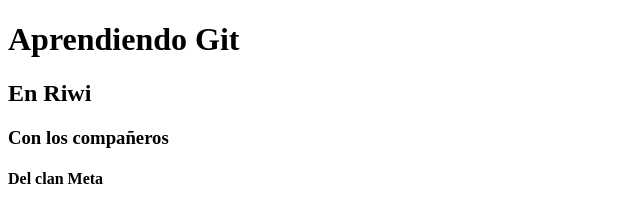
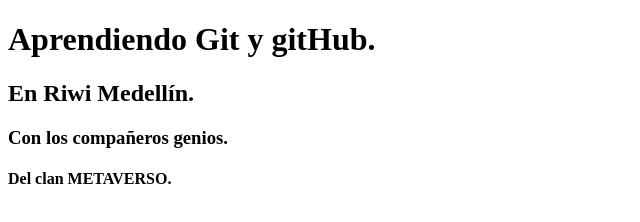
Before and after one commit to LuisaP28/GIT_META_RIWI, a plain HTML site: page Ramas/index.html in a window 1280 px wide. Shown: the whole page, without its empty margins (0-640 px from the left). Drawn offline with Linux system fonts and the light colour scheme.

Commit message:
Modificando los titulos

```diff
--- a/Ramas/index.html
+++ b/Ramas/index.html
@@ -8,10 +8,10 @@
 <body>
 
 
-    <h1>Aprendiendo Git</h1>
-    <h2>En Riwi</h2>
-    <h3>Con los compañeros</h3>
-    <h4>Del clan Meta</h4>
+    <h1>Aprendiendo Git y gitHub.</h1>
+    <h2>En Riwi Medellín.</h2>
+    <h3>Con los compañeros genios.</h3>
+    <h4>Del clan METAVERSO.</h4>
 
     <!-- // Se crean las ramas para desarrollar caracteristicas o funciones
 
```
